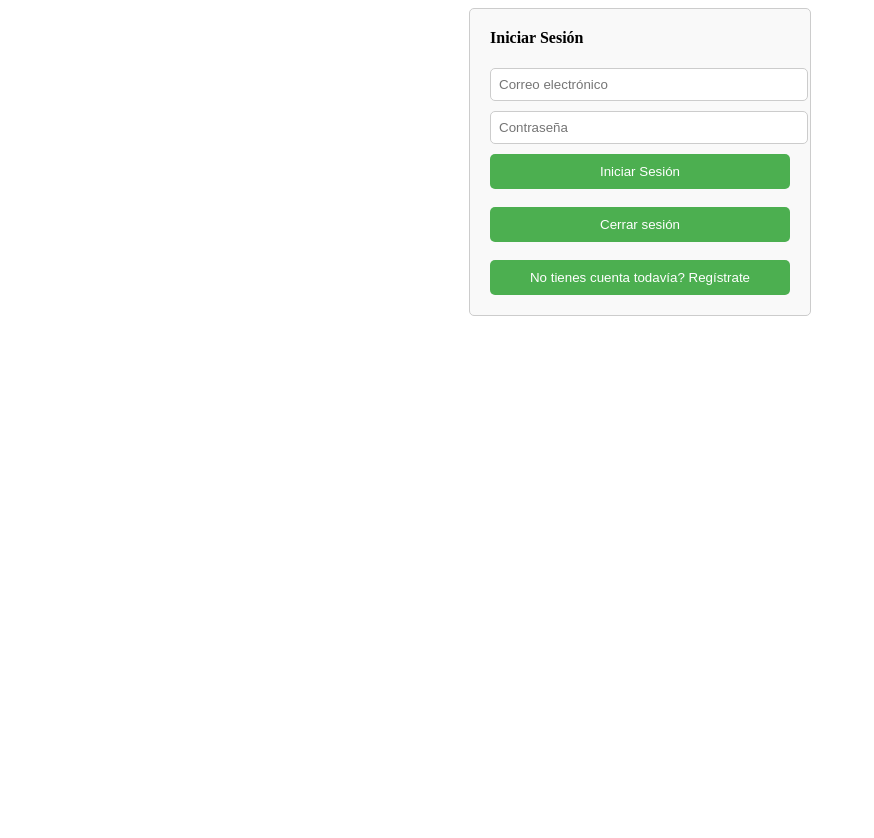
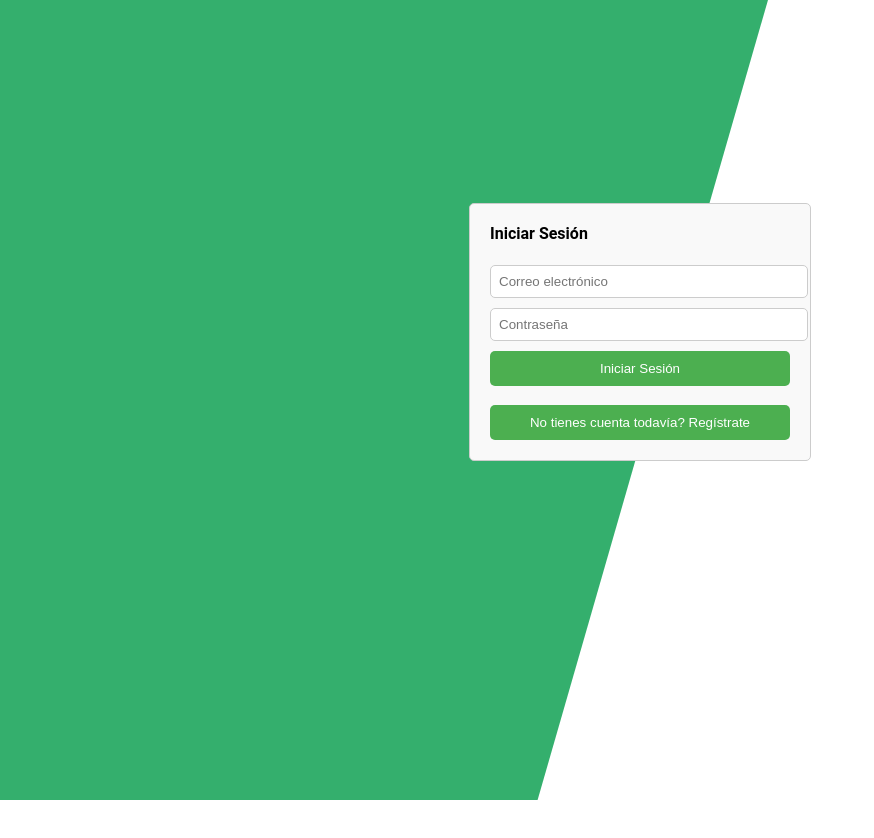
Before and after one commit to PabloGarcia123/Dise-oSw_2024, an Angular app in the folder sqe-cli/: page /login in a window 1280 px wide. Shown: the top 838 px of the page, without its empty margins (0-874 px from the left). Before the commit the page ends 800 px from the top, so only its background shows below. Built offline with nearby package versions, Linux system fonts and the light colour scheme.

Commit message:
commit fnial fr fr

```diff
--- a/sqe-cli/src/app/ecuaciones/ecuaciones.component.css
+++ b/sqe-cli/src/app/ecuaciones/ecuaciones.component.css
@@ -1,7 +1,29 @@
+body {
+  font-family: 'Roboto', sans-serif;
+  display: flex;
+  align-items: center;
+  justify-content: center;
+  min-height: 100vh;
+  padding: 1.5rem;
+
+  &:after {
+      content: '';
+      position: fixed;
+      inset: 0;
+      background-color: #34AF6D;
+      width: 60%;
+      height: 100vh;
+      clip-path: polygon(0 100%, 0 0, 100% 0, 70% 100%);
+      z-index: -1;
+  }
+}
+
 
 .equations-container {
   width: 600px;
   margin: 0 auto;
+  position: absolute; /* Cambia la posición a absoluta */
+  top: 100px; /* Establece la distancia desde la parte superior */
   padding: 20px;
   border: 1px solid #ccc;
   border-radius: 10px;
@@ -39,7 +61,7 @@
 .button-group button {
   flex: 1;
   padding: 10px;
-  background-color: #4caf50;
+  background-color: #34AF6D;
   color: white;
   border: none;
   border-radius: 5px;
@@ -48,10 +70,10 @@
 }
 
 button:disabled {
-  background-color: grey; /* Color de fondo cuando el botón está deshabilitado */
-  color: white; /* Color del texto cuando el botón está deshabilitado */
-  cursor: not-allowed; /* Cambiar el cursor para indicar que el botón no es clicable */
-  opacity: 0.7; /* Opcional: hacer el botón un poco transparente */
+  background-color: grey;
+  color: white;
+  cursor: not-allowed;
+  opacity: 0.7;
 }
 
 .button-group button:hover {
--- a/sqe-cli/src/app/ecuaciones/ecuaciones.component.html
+++ b/sqe-cli/src/app/ecuaciones/ecuaciones.component.html
@@ -1,3 +1,4 @@
+<body>
 <div class="equations-container">
   <h3>Ecuaciones</h3>
 
@@ -64,3 +65,6 @@
       <img [src]="r_copiado ? 'assets/garrapata.png' : 'assets/copiar.png'" alt="Copiar" class="copy-icon">
     </button>
   </div>
+</div>
+
+</body>
--- a/sqe-cli/src/app/login/login.component.css
+++ b/sqe-cli/src/app/login/login.component.css
@@ -1,6 +1,27 @@
+body {
+    font-family: 'Roboto', sans-serif;
+    display: flex;
+    align-items: center;
+    justify-content: center;
+    min-height: 100vh;
+    padding: 1.5rem;
+
+    &:after {
+        content: '';
+        position: fixed;
+        inset: 0;
+        background-color: #34AF6D;
+        width: 60%;
+        height: 100vh;
+        clip-path: polygon(0 100%, 0 0, 100% 0, 70% 100%);
+        z-index: -1;
+    }
+}
+
 .login-container {
     width: 300px;
     margin: 0 auto;
+    margin-top: -200px;
     padding: 20px;
     border: 1px solid #ccc;
     border-radius: 5px;
@@ -35,4 +56,19 @@
 
 .success-message {
     color: limegreen;
+    display: flex;
+    justify-content: center;
+    align-items: center;
+    text-align: center;
 }
+.error-message {
+    color: rgb(238, 52, 52);
+    display: flex;
+    justify-content: center;
+    align-items: center;
+    text-align: center;
+}
+
+.resigter{
+    position: absolute;
+}
--- a/sqe-cli/src/app/login/login.component.html
+++ b/sqe-cli/src/app/login/login.component.html
@@ -1,3 +1,4 @@
+<body>
 <div class="login-container">
     <h4>Iniciar Sesión</h4>
 
@@ -5,13 +6,11 @@
     <br>
     <input type="password" placeholder="Contraseña" [(ngModel)]="pwd">
     <br>
+    <span class="error-message">{{ error }}</span>
+    <span class="success-message">{{ successMessage }}</span>
     <button (click)="login()">Iniciar Sesión</button>
     <br>
-    <span class="error-message">{{ error }}</span>
-    <span class="success-message">{{ successMessage }}</span>
     <br>
-    <button (click)="logout()">Cerrar sesión</button>
-    <br>
-    <br>
-    <button routerLink="/register">No tienes cuenta todavía? Regístrate</button>
+    <button class="register" routerLink="/register">No tienes cuenta todavía? Regístrate</button>
 </div>
+</body>
--- a/sqe-cli/src/app/login/login.component.ts
+++ b/sqe-cli/src/app/login/login.component.ts
@@ -4,7 +4,7 @@ import { UsersService } from '../users.service';
 @Component({
   selector: 'app-login',
   templateUrl: './login.component.html',
-  styleUrls: ['./login.component.css'] // La propiedad es 'styleUrls' en lugar de 'styleUrl'
+  styleUrls: ['./login.component.css']
 })
 export class LoginComponent implements OnInit {
 [x: string]: any;
@@ -27,8 +27,6 @@ export class LoginComponent implements OnInit {
       result => {
         sessionStorage.removeItem('token');
         sessionStorage.setItem('token', result.token);
-
-        console.log("token login", result.token);
         this.successMessage = '¡Inicio de sesión exitoso!';
         this.error = '';
 
@@ -37,8 +35,15 @@ export class LoginComponent implements OnInit {
       },
       error => {
         console.log('Error:', error);
-        this.error = 'Ha ocurrido un error al iniciar sesión.';
-        this.successMessage = ''; // Reinicia el mensaje de éxito
+        if (error.status===403){
+          this.error='Error en los credenciales'
+        }else{
+          this.error = 'Ha ocurrido un error al iniciar sesión.';
+        }
+        setTimeout(() => {
+          this.error = '';
+        }, 2000);
+        this.successMessage = '';
       }
     );
   }
--- a/sqe-cli/src/app/pagos/pagos.component.css
+++ b/sqe-cli/src/app/pagos/pagos.component.css
@@ -1,4 +1,3 @@
-/* Estilo para el formulario de pagos */
 .pagos-container {
   width: 600px;
   margin: 0 auto;
--- a/sqe-cli/src/app/register/register.component.css
+++ b/sqe-cli/src/app/register/register.component.css
@@ -1,6 +1,27 @@
+body {
+    font-family: 'Roboto', sans-serif;
+    display: flex;
+    align-items: center;
+    justify-content: center;
+    min-height: 100vh;
+    padding: 1.5rem;
+
+    &:after {
+        content: '';
+        position: fixed;
+        inset: 0;
+        background-color: #34AF6D;
+        width: 60%;
+        height: 100vh;
+        clip-path: polygon(0 100%, 0 0, 100% 0, 70% 100%);
+        z-index: -1;
+    }
+}
+
 .register-container {
     width: 300px;
     margin: 0 auto;
+    margin-top: -200px;
     padding: 20px;
     border: 1px solid #ccc;
     border-radius: 5px;
--- a/sqe-cli/src/app/register/register.component.html
+++ b/sqe-cli/src/app/register/register.component.html
@@ -1,3 +1,6 @@
+<body>
+
+
 <div class="register-container">
     <h4>Crear Cuenta</h4>
 
@@ -12,3 +15,4 @@
     <span class="error-message">{{ error }}</span>
 
 </div>
+</body>
--- a/sqe-cli/src/app/register/register.component.ts
+++ b/sqe-cli/src/app/register/register.component.ts
@@ -19,25 +19,29 @@ export class RegisterComponent{
   }
 
   registrar() {
+    if (!this.verificarEmail(this.email)) {
+      alert('El correo electrónico no es válido. Por favor, ingresa un correo electrónico válido.');
+      return;
+  }
     if (this.pwd1 !== this.pwd2) {
       alert('Las contraseñas no coinciden. Por favor, asegúrate de ingresar la misma contraseña en ambos campos.');
-      return; // Abortar el registro si las contraseñas no coinciden
+      return;
     }
 
     if (!this.verificarPwdSegura(this.pwd1)) {
       alert('La contraseña no es segura. Debe cumplir los siguientes requisitos: al menos 8 caracteres, 1 número, 1 mayúscula, 1 minúscula y un carácter especial');
-      return; // Abortar el registro si la contraseña no es segura
+      return;
     }
 
     this.userService.registrar(this.email, this.pwd1, this.pwd2).subscribe(
       result => {
-        alert('Usuario registrado')
+        alert('Registro completado con exito')
         window.location.href = '/login';
       },
       error => {
 
         if(error.status=== 409){
-          alert('Usted ya está registrado')
+          alert('Usuario ya registrado')
         }
         else{
           alert('Error al crear la cuenta')
@@ -46,20 +50,19 @@ export class RegisterComponent{
     );
 
   }
+  verificarEmail(email: string): boolean {
+    const regex = /^[a-zA-Z0-9._-]+@[a-zA-Z0-9.-]+\.[a-zA-Z]{2,4}$/;
+    return regex.test(email);
+  }
   verificarPwdSegura(pwd: string): boolean {
-    // Verificar longitud mínima de 8 caracteres
     if (pwd.length < 8) return false;
 
-    // Verificar al menos 1 número
     if (!/\d/.test(pwd)) return false;
 
-    // Verificar al menos 1 mayúscula
     if (!/[A-Z]/.test(pwd)) return false;
 
-    // Verificar al menos 1 minúscula
     if (!/[a-z]/.test(pwd)) return false;
 
-    // Verificar al menos 1 carácter especial
     if (!/[^A-Za-z0-9]/.test(pwd)) return false;
 
     return true;
```
Also changed, not shown: sqe-cli/src/app/ecuaciones/ecuaciones.component.ts (+41 -17 lines).
